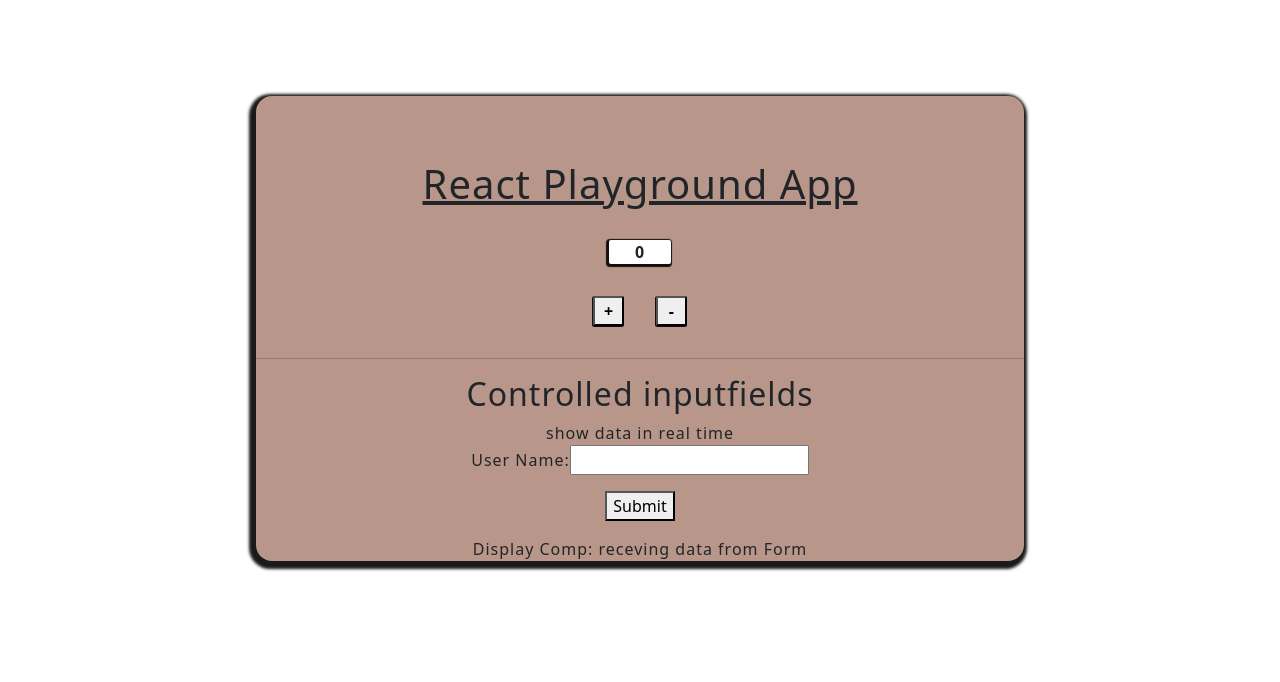
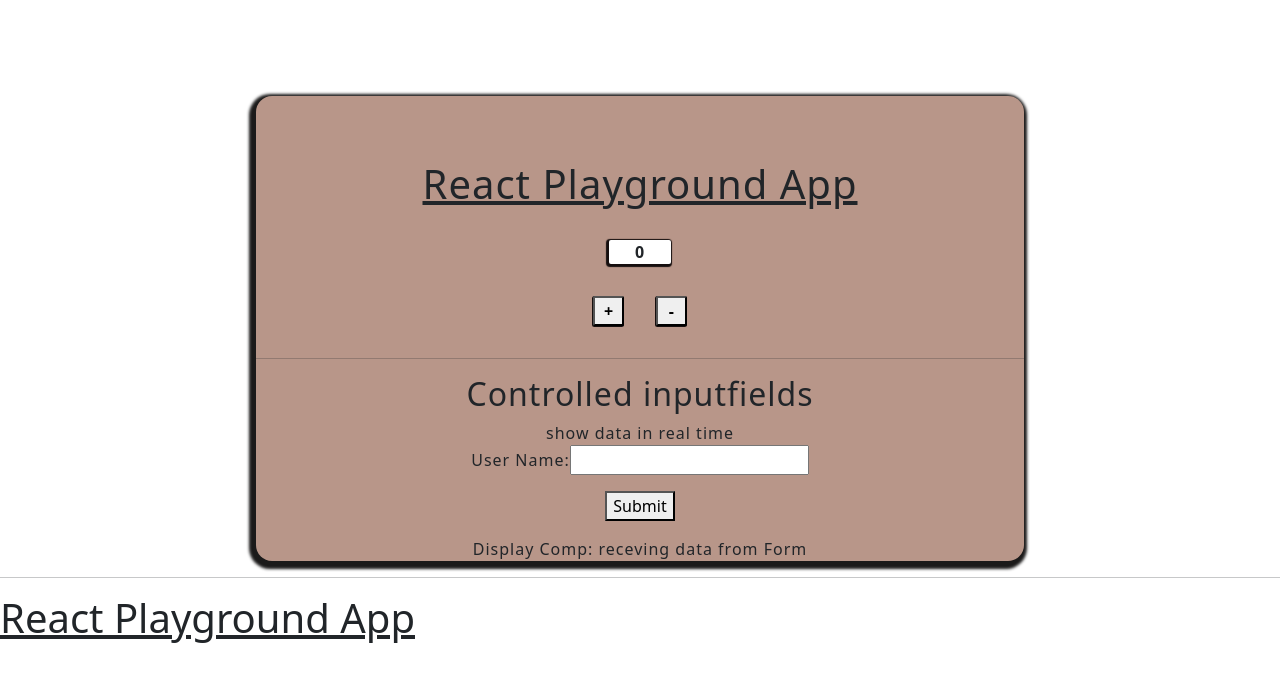
Before and after one commit to Gyanu2200/react-playground, a React (Create React App) app: page / in a window 1280 px wide. Shown: the top 682 px of the page. Built offline with nearby package versions, Linux system fonts and the light colour scheme.

Commit message:
movie api component tree set up

```diff
--- a/src/App.js
+++ b/src/App.js
@@ -28,6 +28,16 @@ function App() {
           <Form />
         </section>
       </div>
+      <hr />
+      <div>
+        {/* below is part of Movie Api */}
+        {/* Title */}
+        <Title />
+
+        {/* Form */}
+
+        {/* Movie List */}
+      </div>
     </div>
   );
 }
--- a/src/movie-api/Title.js
+++ b/src/movie-api/Title.js
@@ -0,0 +1,5 @@
+import React from "react";
+
+export const Title = () => {
+  return <h2>My Movie List</h2>;
+};
```
